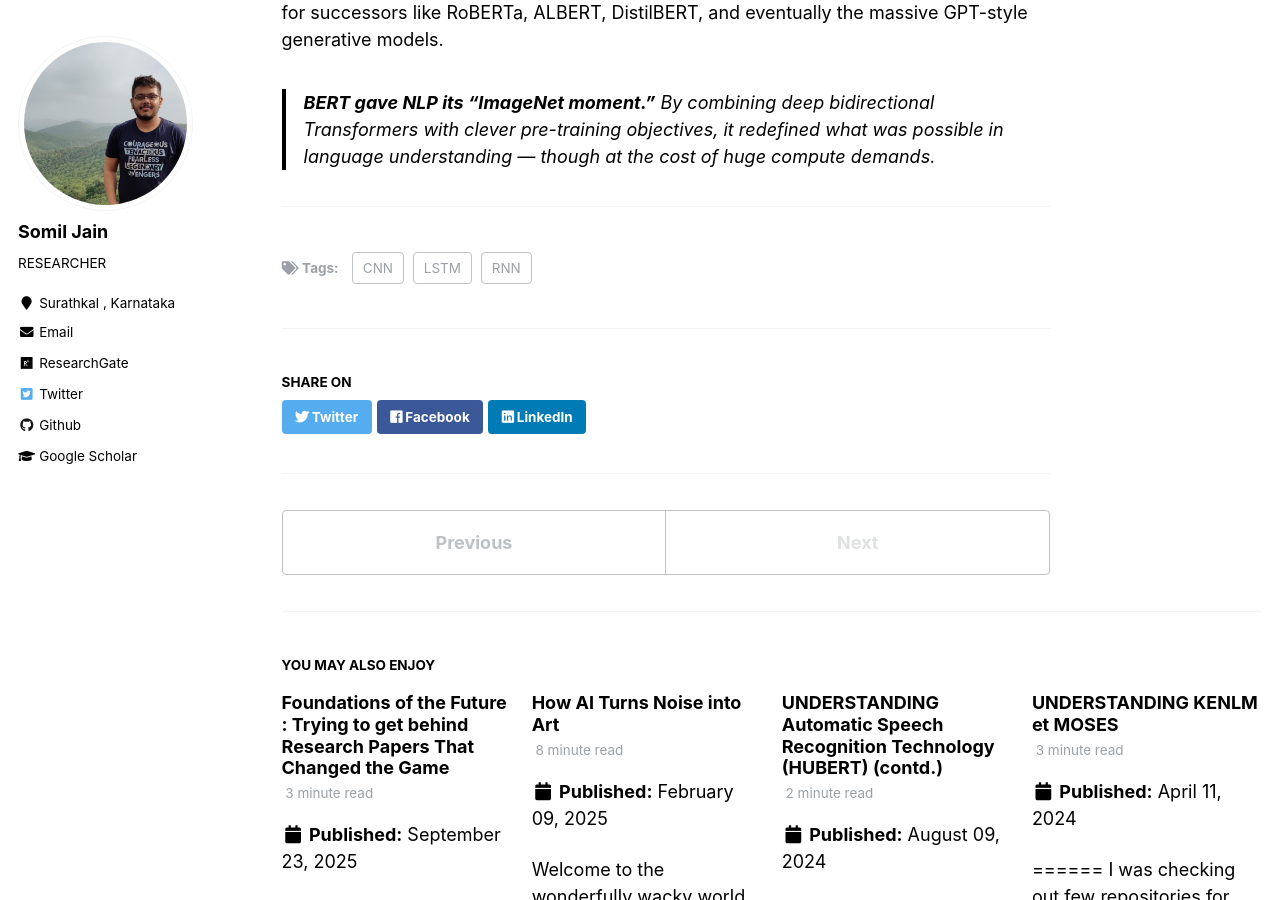
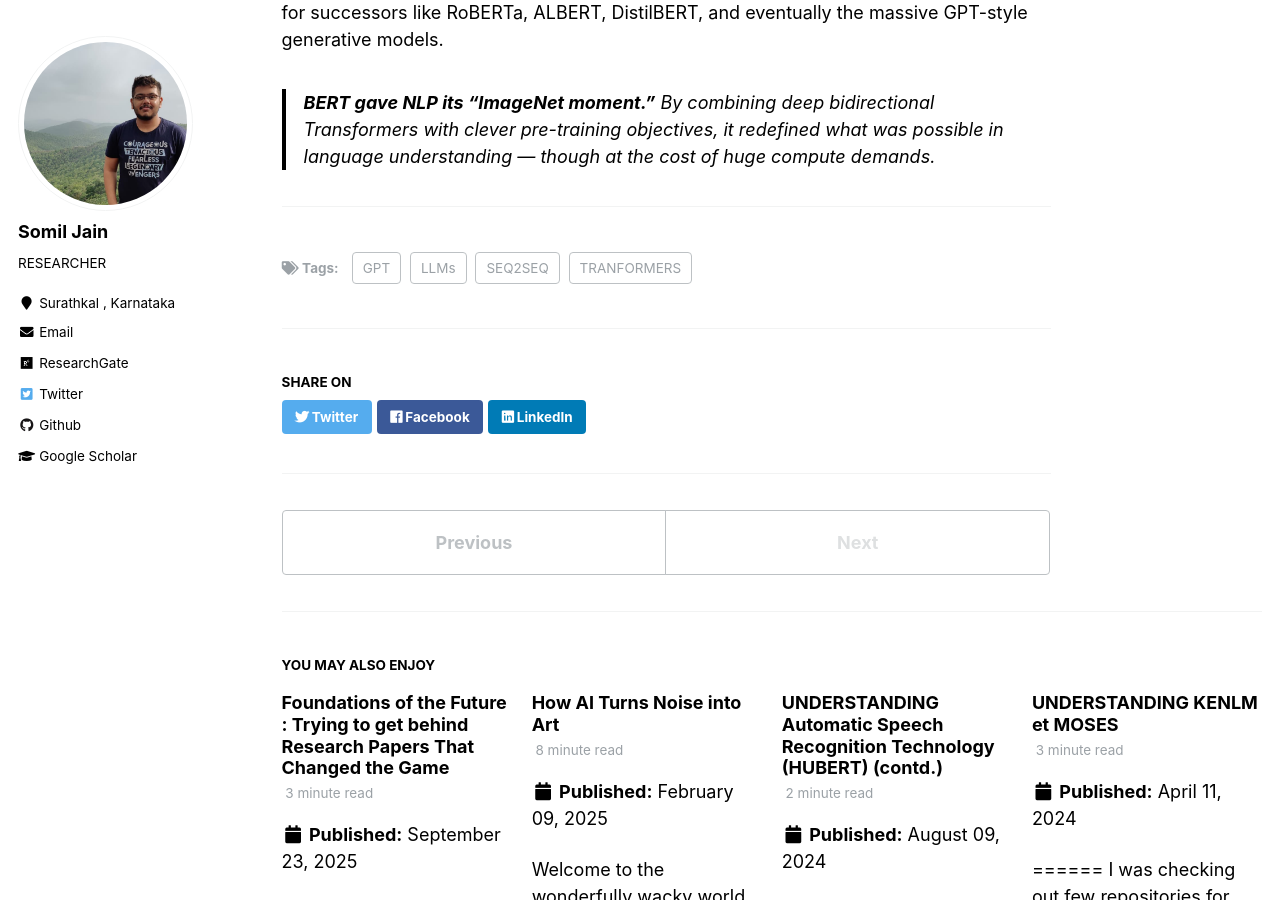
Before and after one commit to somiljain7/somiljain7.github.io, a Jekyll site: the page built from _posts/2025-09-25-blog-post-7.md, in a window 1280 px wide and 900 px high, scrolled down 11900 px. Built offline with Jekyll 4.4.1, drawn with Linux system fonts in a browser that asks for light colours.

Commit message:
Update 2025-09-25-blog-post-7.md

```diff
--- a/_posts/2025-09-25-blog-post-7.md
+++ b/_posts/2025-09-25-blog-post-7.md
@@ -3,9 +3,10 @@ title: 'Foundations of the Future : The Papers That Built ABCs of LLMs'
 date: 2025-09-25
 permalink: /posts/2025/09/blog-post-7/
 tags:
-  - RNN
-  - LSTM
-  - CNN
+  - TRANFORMERS
+  - SEQ2SEQ
+  - GPT
+  - LLMs
 ---
 
 # The Papers That Built ABCs of LLMs
```
